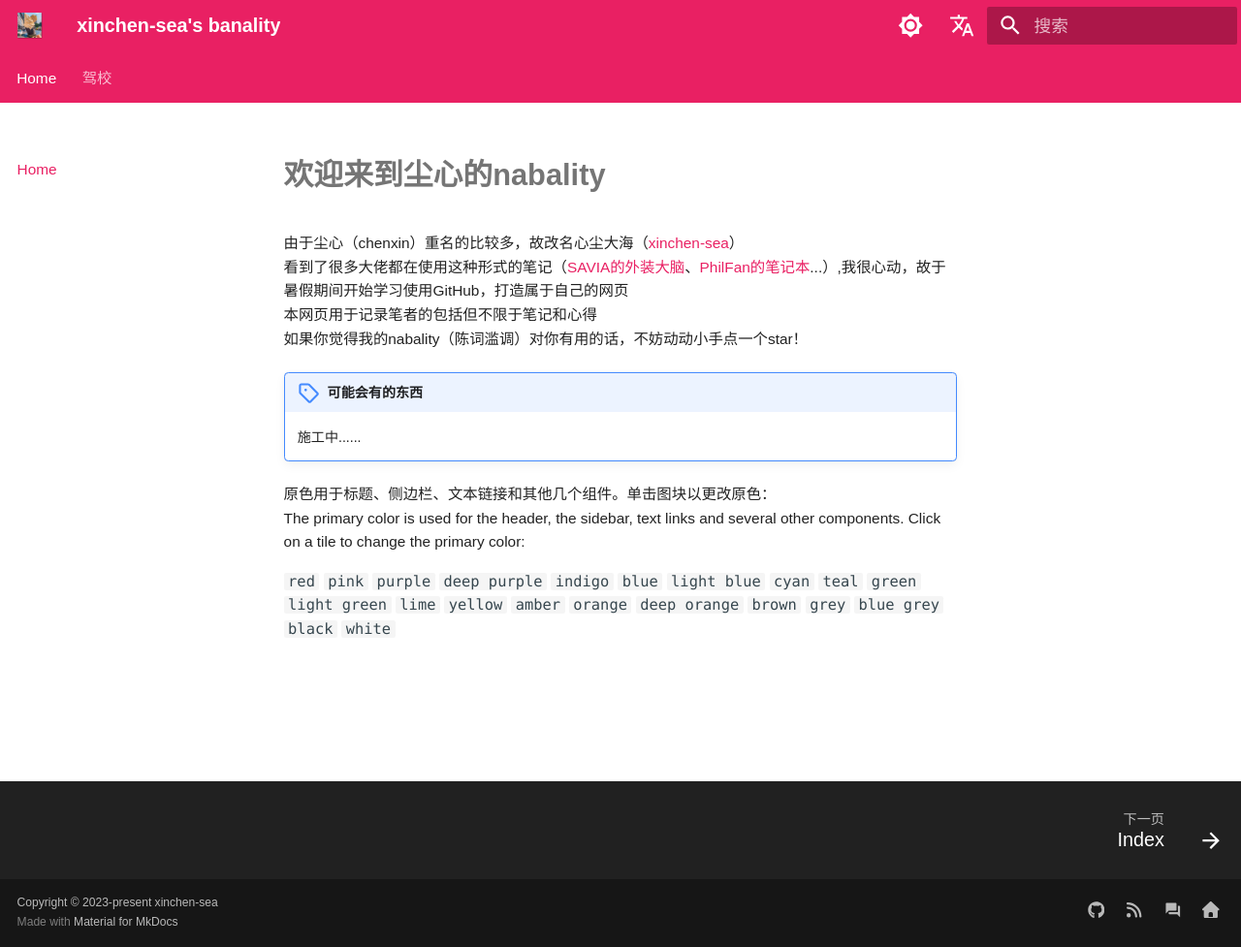
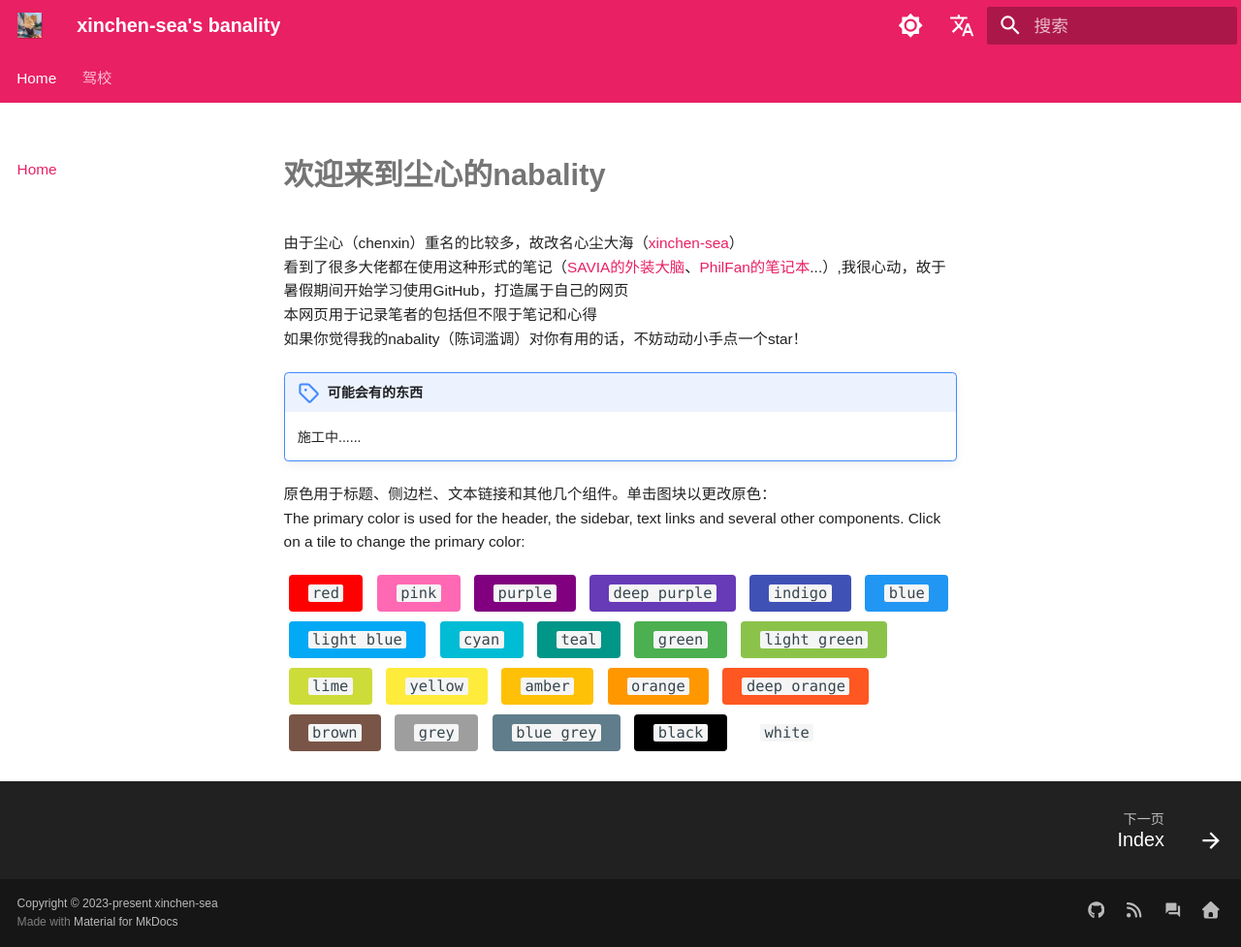
Before and after one commit to xinchen-sea/xinchen-sea.github.io, an MkDocs documentation site: the page built from docs/index.md, in a window 1280 px wide and 977 px high. Shown: the whole window at 97% size. Built offline with MkDocs 1.6.1 and Material for MkDocs 9.7.7, drawn with Linux system fonts in a browser that asks for light colours; some web fonts are replaced; plug-ins that fetch from the network failed and are left out; comment, search, counter and statistics services are not loaded.

Commit message:
Update custom.css

```diff
--- a/docs/assets/css/custom.css
+++ b/docs/assets/css/custom.css
@@ -247,3 +247,98 @@ input#mkdocs-content-password {
 .md-typeset :is(.emojione,.twemoji,.gemoji) {
   vertical-align: sub;
 }
+
+
+button[data-md-color-primary="red"] {
+    --primary-color: #ff0000; /* 设置按钮背景为红色 */
+}
+
+button[data-md-color-primary="pink"] {
+    --primary-color: #ff69b4; /* 设置按钮背景为粉色 */
+}
+
+button[data-md-color-primary="purple"] {
+    --primary-color: #800080; /* 设置按钮背景为紫色 */
+}
+
+button[data-md-color-primary="deep-purple"] {
+    --primary-color: #673ab7; /* 设置按钮背景为深紫色 */
+}
+
+button[data-md-color-primary="indigo"] {
+    --primary-color: #3f51b5; /* 设置按钮背景为靛青色 */
+}
+
+button[data-md-color-primary="blue"] {
+    --primary-color: #2196f3; /* 设置按钮背景为蓝色 */
+}
+
+button[data-md-color-primary="light-blue"] {
+    --primary-color: #03a9f4; /* 设置按钮背景为浅蓝色 */
+}
+
+button[data-md-color-primary="cyan"] {
+    --primary-color: #00bcd4; /* 设置按钮背景为青色 */
+}
+
+button[data-md-color-primary="teal"] {
+    --primary-color: #009688; /* 设置按钮背景为水鸭绿 */
+}
+
+button[data-md-color-primary="green"] {
+    --primary-color: #4caf50; /* 设置按钮背景为绿色 */
+}
+
+button[data-md-color-primary="light-green"] {
+    --primary-color: #8bc34a; /* 设置按钮背景为浅绿色 */
+}
+
+button[data-md-color-primary="lime"] {
+    --primary-color: #cddc39; /* 设置按钮背景为酸橙色 */
+}
+
+button[data-md-color-primary="yellow"] {
+    --primary-color: #ffeb3b; /* 设置按钮背景为黄色 */
+}
+
+button[data-md-color-primary="amber"] {
+    --primary-color: #ffc107; /* 设置按钮背景为琥珀色 */
+}
+
+button[data-md-color-primary="orange"] {
+    --primary-color: #ff9800; /* 设置按钮背景为橙色 */
+}
+
+button[data-md-color-primary="deep-orange"] {
+    --primary-color: #ff5722; /* 设置按钮背景为深橙色 */
+}
+
+button[data-md-color-primary="brown"] {
+    --primary-color: #795548; /* 设置按钮背景为棕色 */
+}
+
+button[data-md-color-primary="grey"] {
+    --primary-color: #9e9e9e; /* 设置按钮背景为灰色 */
+}
+
+button[data-md-color-primary="blue-grey"] {
+    --primary-color: #607d8b; /* 设置按钮背景为蓝灰色 */
+}
+
+button[data-md-color-primary="black"] {
+    --primary-color: #000000; /* 设置按钮背景为黑色 */
+}
+
+button[data-md-color-primary="white"] {
+    --primary-color: #ffffff; /* 设置按钮背景为白色 */
+}
+
+button {
+    background-color: var(--primary-color); /* 应用变量作为按钮的背景颜色 */
+    color: #ffffff; /* 设置文字颜色为白色 */
+    padding: 10px 20px; /* 设置按钮内边距 */
+    border: none; /* 去掉按钮边框 */
+    cursor: pointer; /* 设置光标样式为指针 */
+    margin: 5px; /* 设置按钮间距 */
+    border-radius: 4px; /* 设置按钮圆角 */
+}
```
